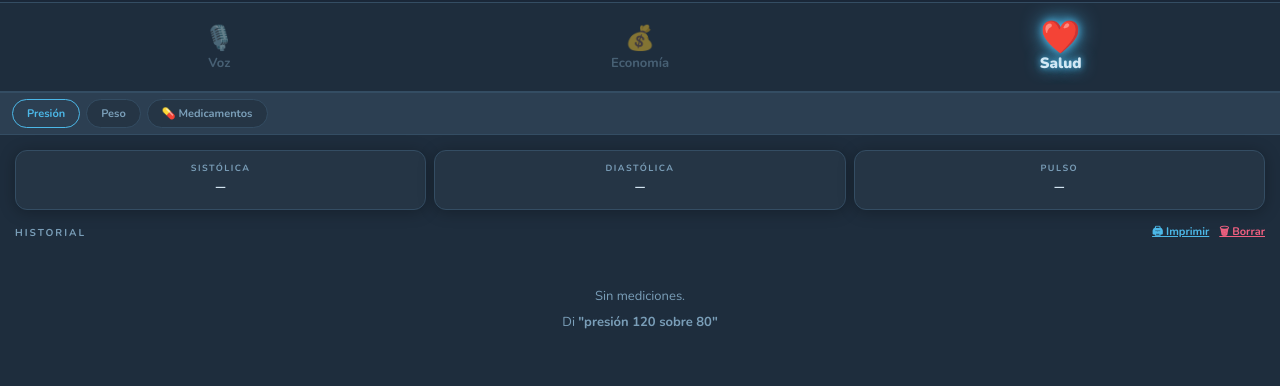
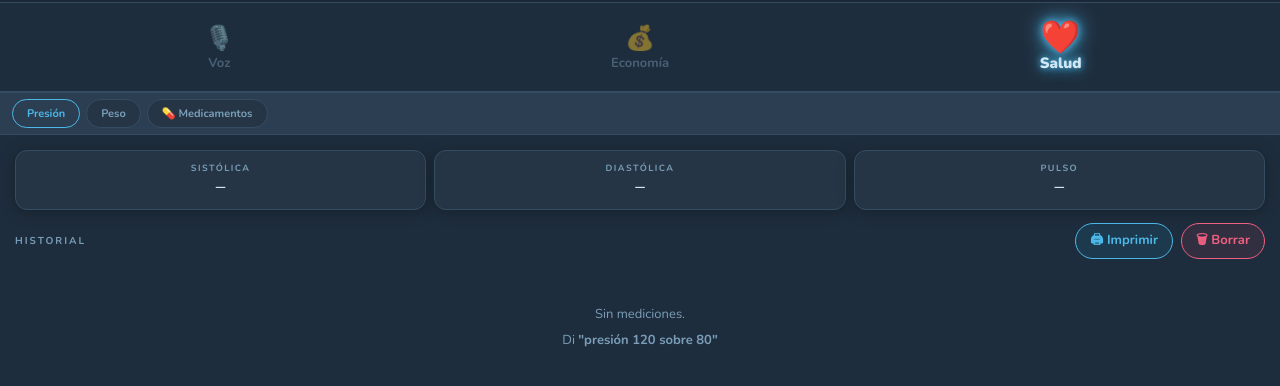
Before and after one commit to tuy107/vozregistro, a plain HTML site: page index.html in a window 1280 px wide. Both pictures are taken after a click on the button "❤️ Salud". Shown: the part 102-488 px from the top of the page. Drawn offline with nearby package versions, Linux system fonts and the light colour scheme.

Commit message:
fix: botones Imprimir y Borrar más grandes en sección Presión

```diff
--- a/index.html
+++ b/index.html
@@ -699,10 +699,11 @@ body{background:var(--bg);color:var(--text);font-family:'Nunito',sans-serif;min-
       </div>
     </div>
   </div>
-  <div class="sec-ttl" style="display:flex;justify-content:space-between;align-items:center">Historial
-    <div style="display:flex;gap:10px;align-items:center">
-      <button onclick="imprimirPresion()" style="font-size:11px;font-weight:700;color:var(--accent);background:none;border:none;cursor:pointer;font-family:'Nunito',sans-serif;text-decoration:underline">🖨 Imprimir</button>
-      <button onclick="mostrarOpcionesBorrar()" style="font-size:11px;font-weight:700;color:var(--red);background:none;border:none;cursor:pointer;font-family:'Nunito',sans-serif;text-decoration:underline">🗑 Borrar</button>
+  <div style="display:flex;justify-content:space-between;align-items:center;margin-bottom:10px">
+    <div class="sec-ttl" style="margin-bottom:0">Historial</div>
+    <div style="display:flex;gap:8px">
+      <button onclick="imprimirPresion()" style="font-size:13px;font-weight:700;color:var(--accent);background:rgba(26,143,196,.12);border:1.5px solid var(--accent);border-radius:20px;padding:6px 14px;cursor:pointer;font-family:'Nunito',sans-serif">🖨 Imprimir</button>
+      <button onclick="mostrarOpcionesBorrar()" style="font-size:13px;font-weight:700;color:var(--red);background:rgba(224,69,90,.10);border:1.5px solid var(--red);border-radius:20px;padding:6px 14px;cursor:pointer;font-family:'Nunito',sans-serif">🗑 Borrar</button>
     </div>
   </div>
   <div class="elist" id="listaBP"><div class="empty">Sin mediciones.<br>Di <strong>"presión 120 sobre 80"</strong></div></div>
```
